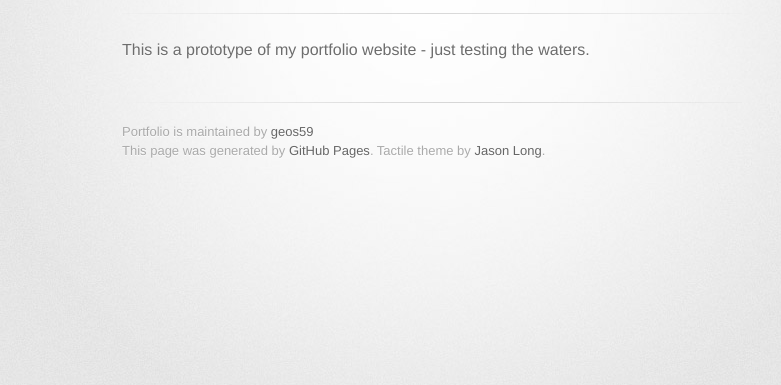
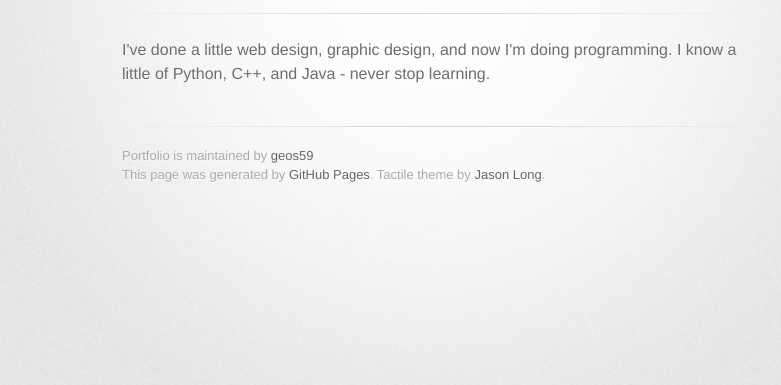
Before and after one commit to GeorgeT59/portfolio, a plain HTML site: page index.html in a window 1280 px wide. Shown: the part 129-514 px from the top of the page, without its empty margins (208-989 px from the left). Drawn offline with Linux system fonts and the light colour scheme; a web font is replaced by a local one.

Commit message:
Update index.html

```diff
--- a/index.html
+++ b/index.html
@@ -31,7 +31,7 @@
         <hr>
 
         <section id="main_content">
-          <p>This is a prototype of my portfolio website - just testing the waters.</p>
+          <p>I've done a little web design, graphic design, and now I'm doing programming. I know a little of Python, C++, and Java - never stop learning.</p>
         </section>
 
         <footer>
```
